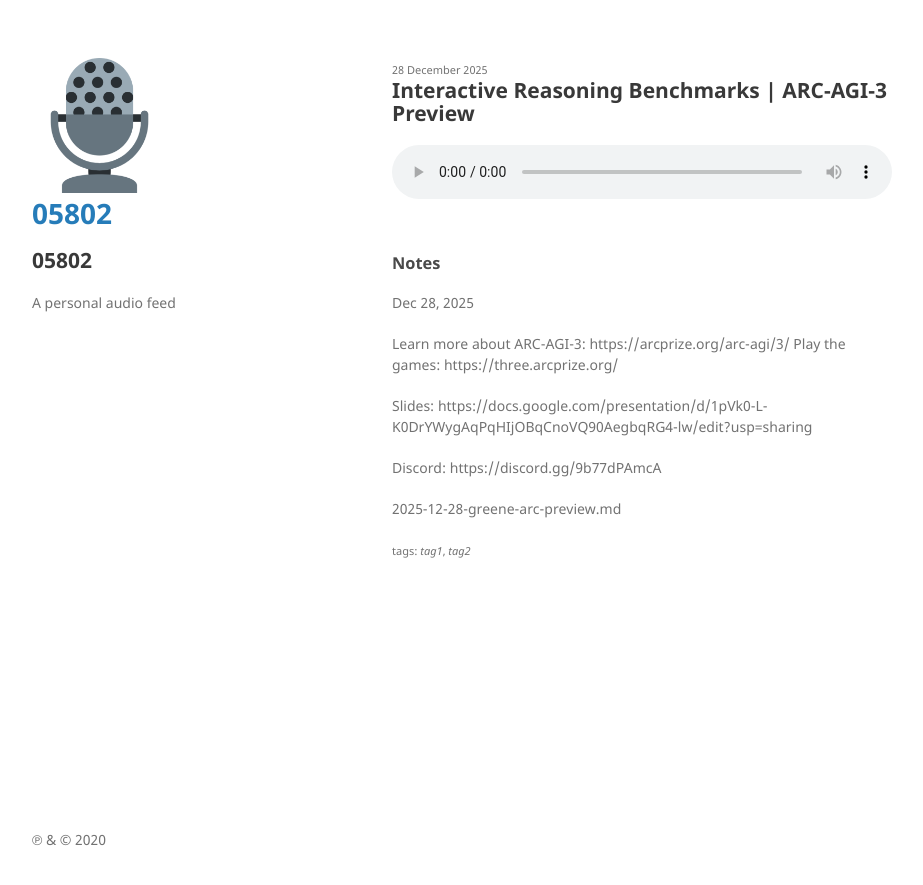
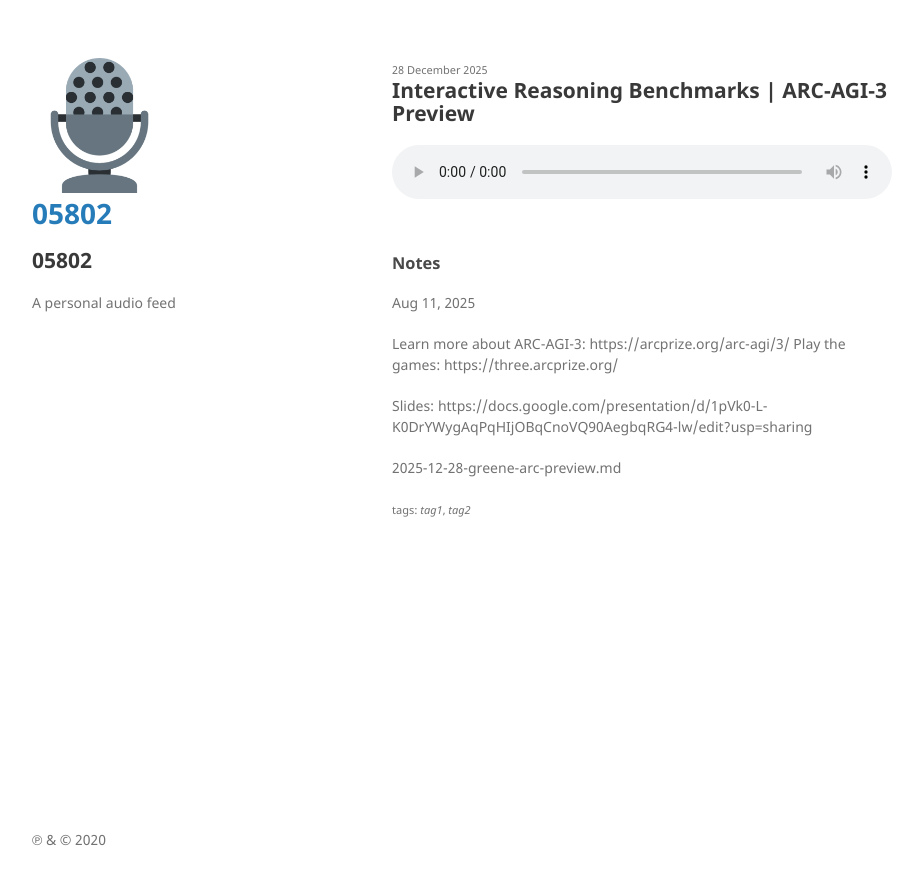
Before and after one commit to 05802/rss_audio, a Jekyll site: the page built from _posts/2025-12-28-interactive-reasonsing-arc.md, in a window 1280 px wide. Shown: the top 885 px of the page, without its empty margins (178-1101 px from the left). Built offline with Jekyll 4.4.1, drawn with Linux system fonts in a browser that asks for light colours.

Commit message:
Update and rename 2025-12-28-greene-arc-preview.md to 2025-12-28-interactive-reasonsing-arc.md

```diff
--- a/_posts/2025-12-28-greene-arc-preview.md
+++ b/_posts/2025-12-28-interactive-reasonsing-arc.md
@@ -10,15 +10,13 @@ block: "no"
 layout: podcast
 excerpt_separator: <!--more-->
 ---
-Dec 28, 2025
+Aug 11, 2025
 
 Learn more about ARC-AGI-3: https://arcprize.org/arc-agi/3/
 Play the games: https://three.arcprize.org/
 
 Slides: https://docs.google.com/presentation/d/1pVk0-L-K0DrYWygAqPqHIjOBqCnoVQ90AegbqRG4-lw/edit?usp=sharing
 
-Discord: https://discord.gg/9b77dPAmcA
-
 <!--more-->
 
 2025-12-28-greene-arc-preview.md
```
